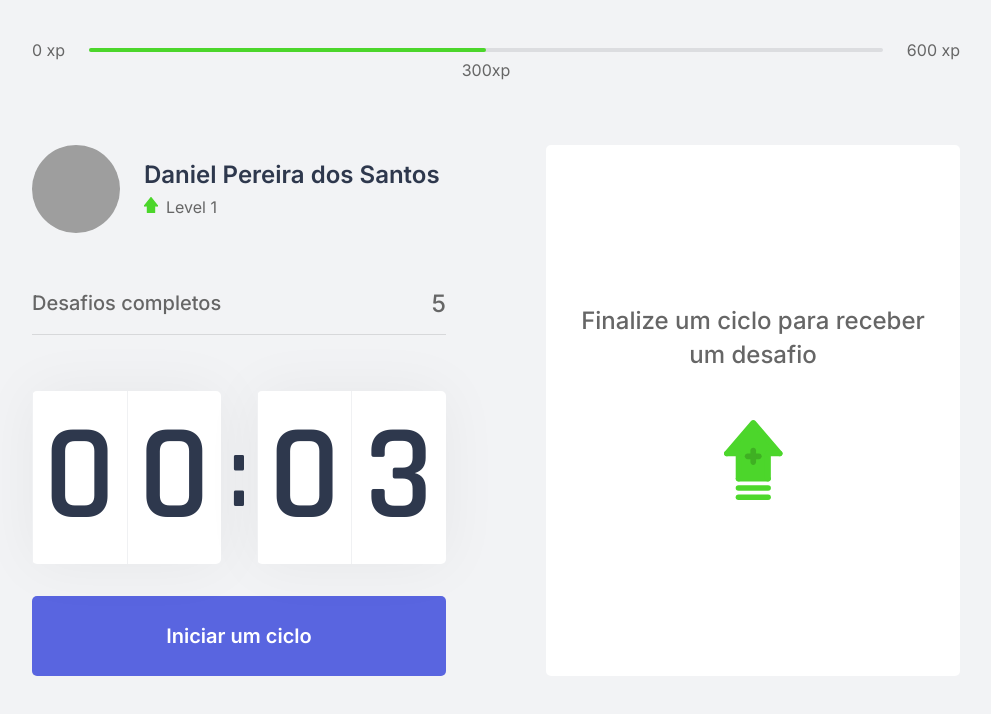
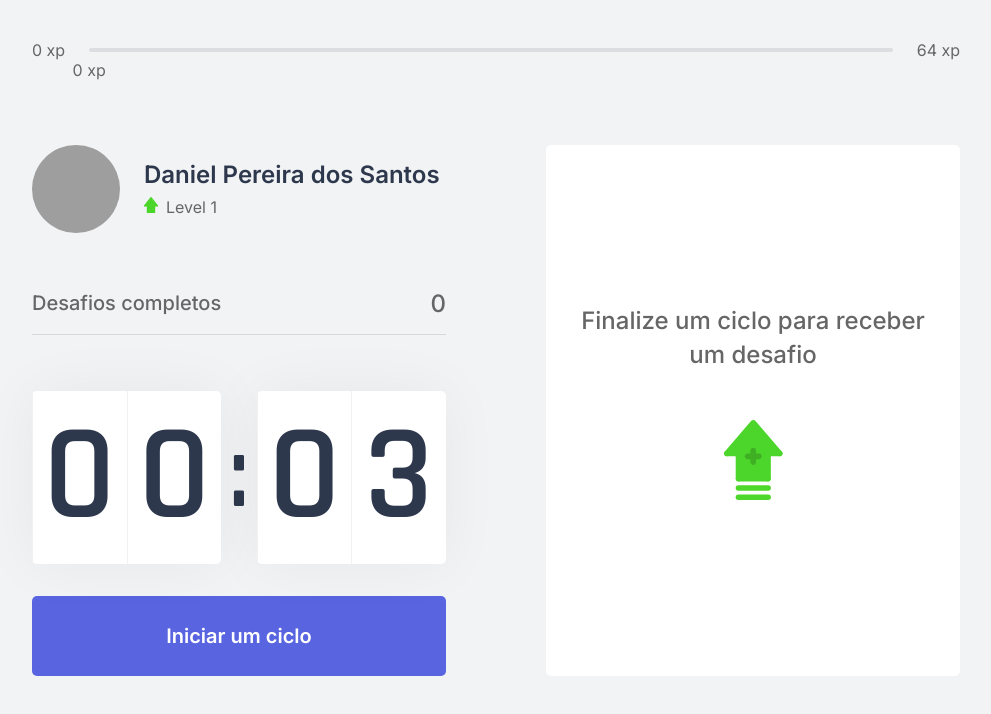
Before and after one commit to danielps99/nextjsrocketseat, a Next.js app: page / in a window 1280 px wide. Shown: the top 714 px of the page, without its empty margins (144-1135 px from the left). Built offline with nearby package versions, Linux system fonts and the light colour scheme; grey boxes are pictures that could not be loaded.

Commit message:
Mais implementacao em ChallengeContext

```diff
--- a/src/components/ChallengeBox.tsx
+++ b/src/components/ChallengeBox.tsx
@@ -4,7 +4,7 @@ import {ChallengesContext} from '../contexts/ChallengesContext';
 import { useContext} from "react";
 
 export function ChallengeBox() {
-    const {activeChallenge} = useContext(ChallengesContext);
+    const { activeChallenge, resetChallenge, completeChallenge } = useContext(ChallengesContext);
 
     return (
         <div className={styles.challengeBoxContainer}>
@@ -19,11 +19,13 @@ export function ChallengeBox() {
                     <footer>
                         <button
                             type="button"
+                            onClick={resetChallenge}
                             className={styles.challengeFailedButton}>
                             Falhei
                         </button>
                         <button
                             type="button"
+                            onClick={completeChallenge}
                             className={styles.challengeSucceededButton}>
                             Completei
                         </button>
--- a/src/components/CompletedChallenges.tsx
+++ b/src/components/CompletedChallenges.tsx
@@ -1,10 +1,14 @@
+import { useContext } from "react";
+import { ChallengesContext } from "../contexts/ChallengesContext";
 import styles from "../styles/components/CompletedChallenges.module.css";
 
 export function CompletedChallenges() {
+    const {challengesCompleted} = useContext(ChallengesContext);
+
     return (
         <div className={styles.completedChallengesContainer}>
             <span>Desafios completos</span>
-            <span>5</span>
+            <span>{challengesCompleted}</span>
         </div>
     );
 }
--- a/src/components/ExperienceBar.tsx
+++ b/src/components/ExperienceBar.tsx
@@ -1,15 +1,20 @@
 import styles from '../styles/components/ExperienceBar.module.css'
+import {ChallengesContext} from '../contexts/ChallengesContext'
+import { useContext } from 'react';
+
 export function ExperienceBar() {
+    const {currentExperience, experienceToNextLeval} = useContext(ChallengesContext);
+    const percentToNextLevel = Math.round(currentExperience * 100) / experienceToNextLeval;
     return (
         <header className={styles.experienceBar}>
             <span>0 xp</span>
             <div>
-            <div style={{width:'50%'}}/>
-            <span className={styles.currentExperience} style={{left:'50%'}}>
-                300xp
+            <div style={{width:`${percentToNextLevel}%`}}/>
+            <span className={styles.currentExperience} style={{left:`${percentToNextLevel}%`}}>
+                {currentExperience} xp
             </span>
             </div>
-             <span>600 xp</span>
+             <span>{experienceToNextLeval} xp</span>
         </header>
     );
 }
--- a/src/components/Profile.tsx
+++ b/src/components/Profile.tsx
@@ -1,6 +1,10 @@
+import { useContext } from "react";
+import { ChallengesContext } from "../contexts/ChallengesContext";
 import styles from "../styles/components/Profile.module.css";
 
 export function Profile() {
+    const {level} = useContext(ChallengesContext);
+
     return (
         <div className={styles.profileContainer}>
             <img src="https://github.com/danielps99.png" alt="Daniel Pereira dos Santos"/>
@@ -8,7 +12,7 @@ export function Profile() {
                 <strong>Daniel Pereira dos Santos</strong>
                 <p>
                     <img src="icons/level.svg" alt=""/>
-                    Level 1
+                    Level {level}
                 </p>
             </div>
         </div>
--- a/src/contexts/ChallengesContext.tsx
+++ b/src/contexts/ChallengesContext.tsx
@@ -12,8 +12,11 @@ interface ChallengesContextData {
     currentExperience: number;
     challengesCompleted: number;
     activeChallenge: Challenge;
+    experienceToNextLeval: number;
     levelUp: () => void;
     startNewChallenge: () => void;
+    resetChallenge: () => void;
+    completeChallenge: () => void;
 }
 
 export const ChallengesContext = createContext({} as ChallengesContextData);
@@ -27,6 +30,7 @@ export function ChallengesProvider({children}: ChallengesProviderProps) {
     const [currentExperience, setCurrentExperience] = useState(0);
     const [challengesCompleted, setChallengesCompleted] = useState(0);
     const [activeChallenge, setActiveChallenge] = useState(null);
+    const experienceToNextLeval = Math.pow((level + 1) * 4, 2);
 
     function levelUp() {
         setLevel(level + 1);
@@ -38,6 +42,27 @@ export function ChallengesProvider({children}: ChallengesProviderProps) {
         setActiveChallenge(challenge);
     }
 
+    function resetChallenge(){
+        setActiveChallenge(null);
+    }
+
+    function completeChallenge(){
+        if(!activeChallenge) {
+            return;
+        }
+
+        const {amount} = activeChallenge;
+        let finalExperience = currentExperience + amount;
+        if(finalExperience >= experienceToNextLeval) {
+            finalExperience = finalExperience - experienceToNextLeval;
+            levelUp();
+        }
+
+        setCurrentExperience(finalExperience);
+        setActiveChallenge(null);
+        setChallengesCompleted(challengesCompleted + 1);
+    }
+
     return (
         <ChallengesContext.Provider
             value={{
@@ -45,8 +70,11 @@ export function ChallengesProvider({children}: ChallengesProviderProps) {
                 currentExperience,
                 challengesCompleted,
                 activeChallenge,
+                experienceToNextLeval,
                 levelUp,
-                startNewChallenge
+                startNewChallenge,
+                resetChallenge,
+                completeChallenge
             }}>
             {children}
         </ChallengesContext.Provider>
```
